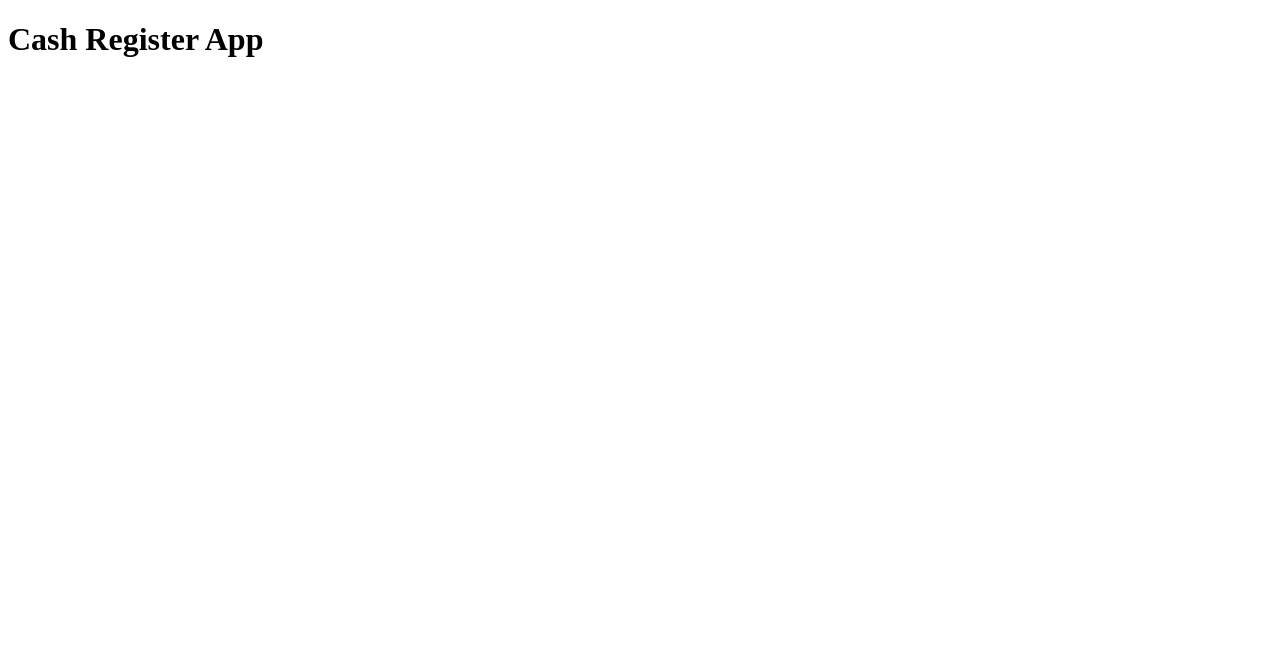
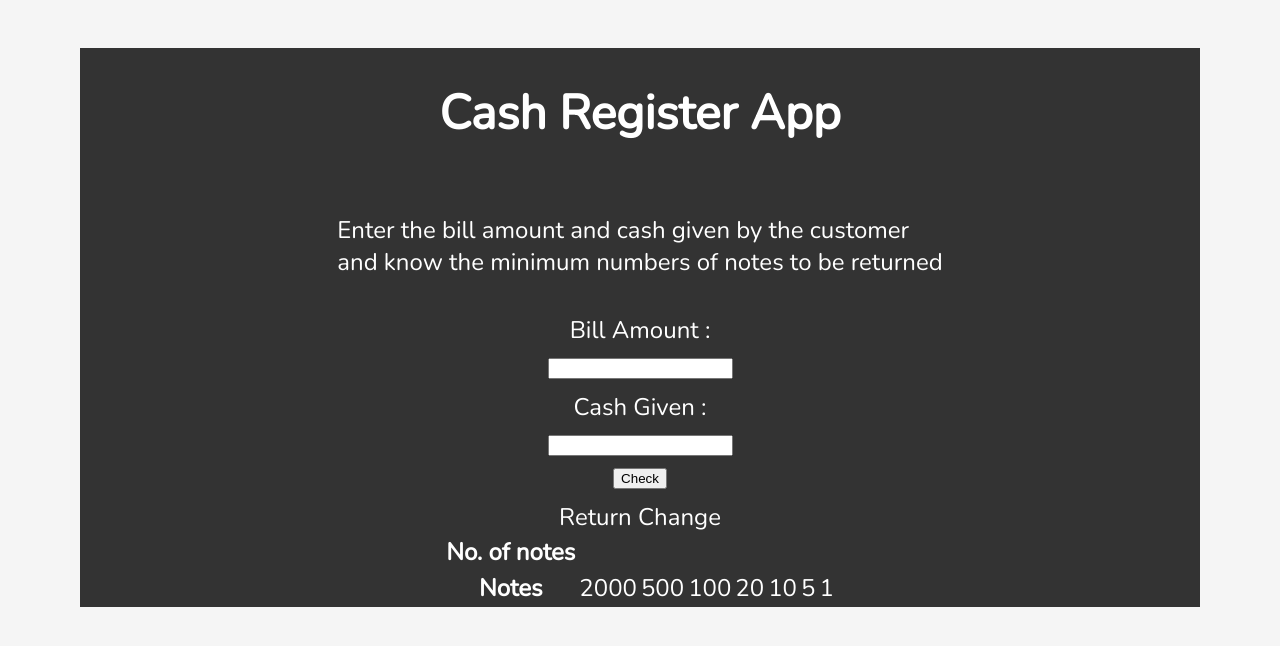
Before and after one commit to anshultamrakar/cash_register_app, a plain HTML site: page index.html in a window 1280 px wide. Drawn offline with nearby package versions, Linux system fonts and the light colour scheme.

Commit message:
style : added css to the app

```diff
--- a/index.html
+++ b/index.html
@@ -9,6 +9,32 @@
     <script defer src="main.js"></script>
 </head>
 <body>
-    <h1>Cash Register App</h1>
+    <main class="container">
+     <h1>Cash Register App</h1>
+     <p>Enter the bill amount and cash given by the customer <br>and know the minimum numbers of notes to be returned</p>
+     <label htmlFor ="bill-amount">Bill Amount :</label>
+     <input type= "text" id = "bill-amount">
+     <label htmlFor = "cash-given">Cash Given : </label>
+     <input type = "text" />
+     <button> Check</button>
+        <table>
+            <caption>Return Change</caption>
+            <tr>
+              <th>No. of notes</th>
+              <td></td>
+            </tr>
+            <tr>
+             <th>Notes</th>
+           <td>2000</td>
+           <td>500</td>
+           <td>100</td>
+           <td>20</td>
+           <td>10</td>
+           <td>5</td>
+           <td>1</td>
+
+            </tr>
+          </table>
+    </main>
 </body>
 </html>
--- a/style.css
+++ b/style.css
@@ -0,0 +1,22 @@
+@import url('https://fonts.googleapis.com/css2?family=Nunito&display=swap');
+
+
+html{
+    font-size: 1.5rem
+}
+
+body{
+    font-family: 'Nunito', sans-serif;
+     background-color: whitesmoke;
+}
+
+.container{
+    display: flex;
+    flex-direction: column;
+    background-color: #333;
+    color: #fff;
+    justify-content: center;
+    align-items: center;
+    gap:0.5em;
+    margin: 2rem 3rem 1rem 3rem;
+}
```
